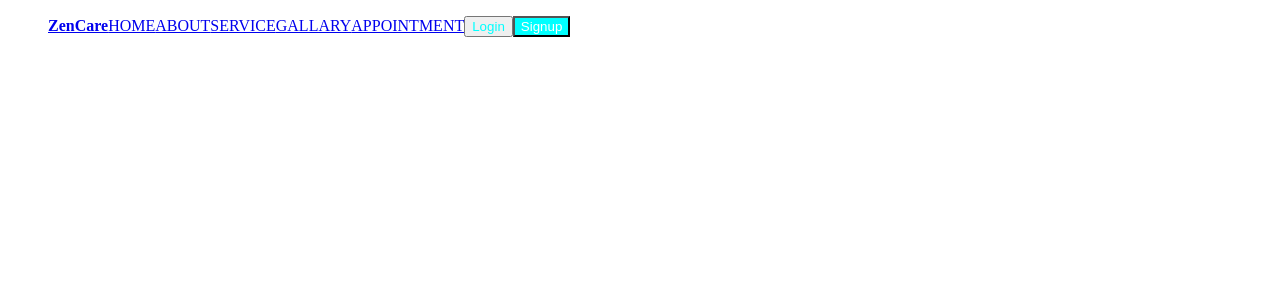
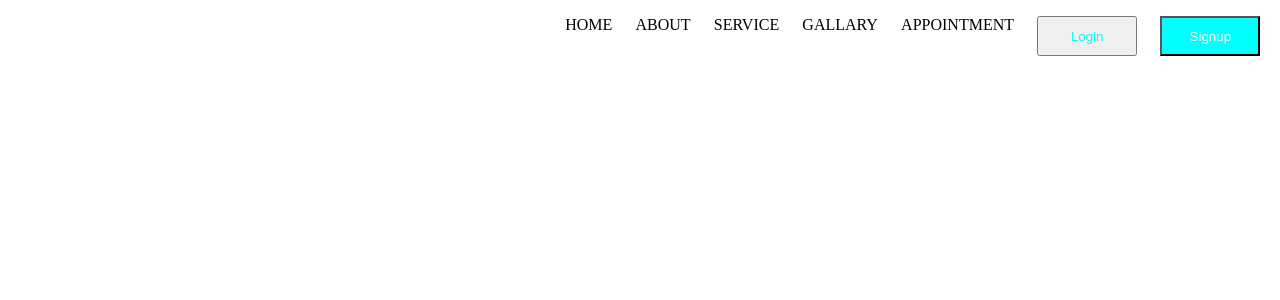
Before and after one commit to Joseph-Wairimu/zencare-frontend, an Angular app: page / in a window 1280 px wide. Shown: the top 300 px of the page. Built offline with nearby package versions, Linux system fonts and the light colour scheme.

Commit message:
add navbar  add style

```diff
--- a/src/app/navbar/navbar.component.css
+++ b/src/app/navbar/navbar.component.css
@@ -1,27 +1,36 @@
 
-
-
-
-.collapse .navbar-collapse{
-   display:flex
-}
-.nav-item {
-    display:inline;
-    flex-basis: 10%;
-    justify-content:space-around;
-    width: 1920px;
+ul {
+    margin-left: 40%;
+    display:flex;
+    width: auto;
     height: 83px;
     left: 0px;
     top: 0px;
     font: size 3rem;
+
+}
+ul li{
+    text-transform: uppercase;
+    text-decoration: none;
+    list-style: none;
+
+}
+ul li a{
+    text-decoration: none;
+    color:black
 }
 .navbtn1{
-   color:aqua
+   color:aqua;
+   width: 100px;
+   height: 40px;
+   font: size 3rem;
 }
 .navbtn2{
+    font: size 3rem;
     background-color:aqua;
     color:white;
-
+    width: 100px;
+    height: 40px;
 }
 ul{
   justify-content:space-around;
--- a/src/app/navbar/navbar.component.html
+++ b/src/app/navbar/navbar.component.html
@@ -6,11 +6,11 @@
 
       <div class="collapse navbar-collape" id="navbarSupportedContent">
 
-        <ul class="navbar-nav mr-auto mt-3 mt-lg-0" >
-            <a class="navbar-brand" routerLink="user-profile"><strong>ZenCare</strong> </a>
+        <ul class="navbar-nav mr-auto mt-3 mt-lg-0" id="list" >
+            <!-- <a class="navbar-brand" routerLink="user-profile"><strong>ZenCare</strong> </a> -->
           <li class="nav-item ">
             <a class="nav-link" routerLink="">HOME</a>
-            <!-- <span class="sr-only">(current)</span> -->
+
           </li>
           <li class="nav-item ">
             <a class="nav-link" routerLink="">ABOUT</a>
@@ -33,6 +33,7 @@
           </li>
         </ul>
 
+
       </div>
     </nav>
   </div>
```
